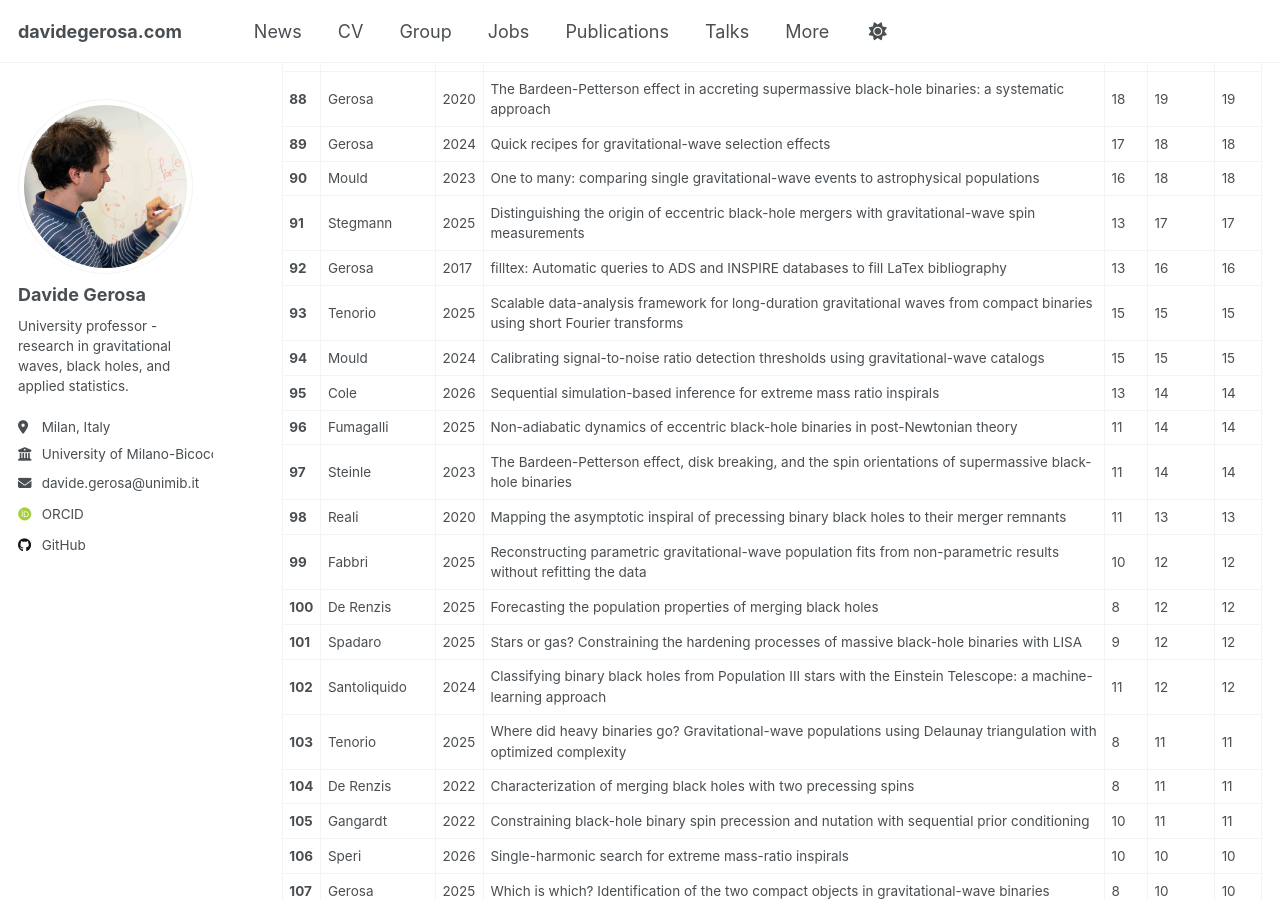
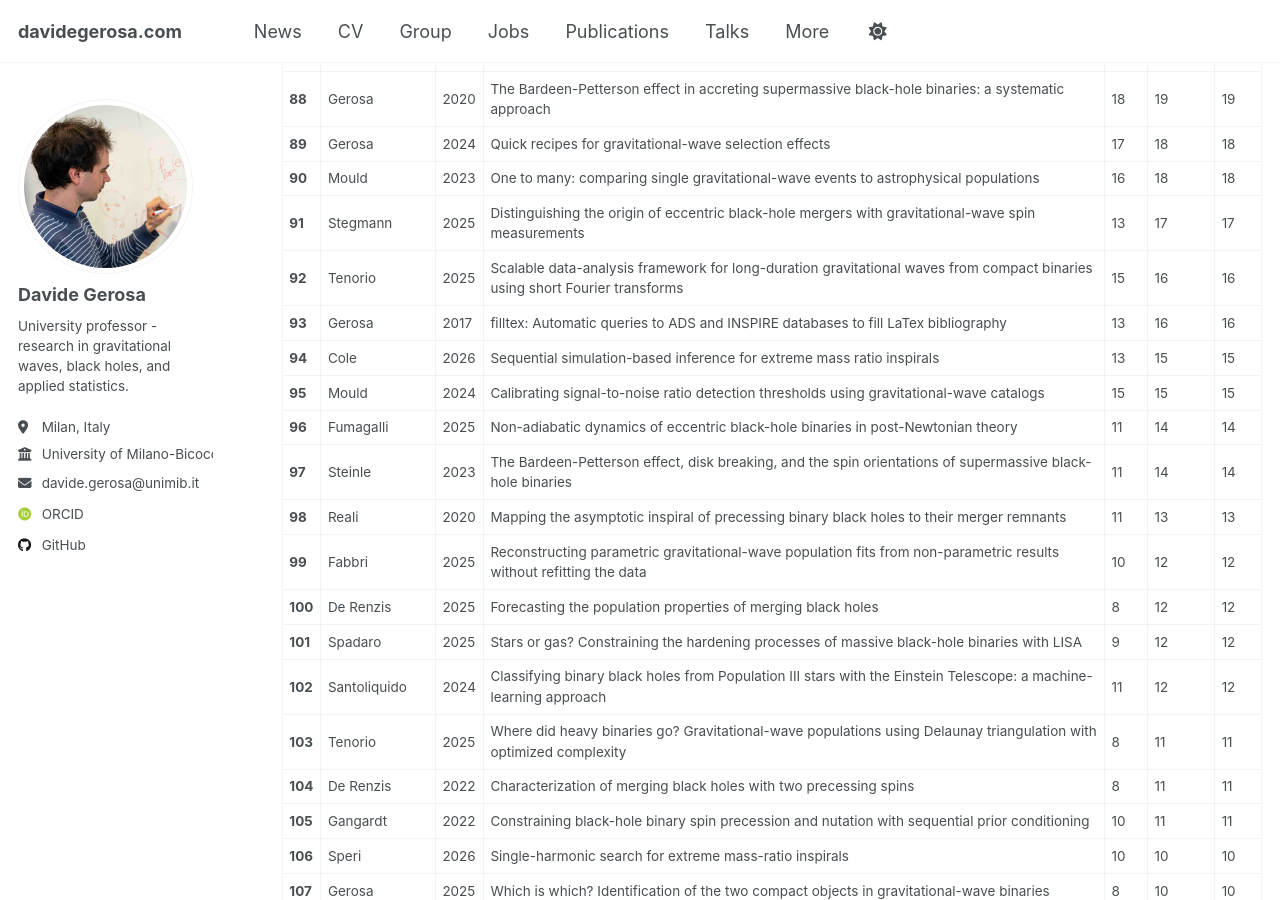
Before and after one commit to dgerosa/website, a Jekyll site: the page built from _pages/citations.md, in a window 1280 px wide and 900 px high, scrolled down 4008 px. Built offline with Jekyll 4.4.1, drawn with Linux system fonts in a browser that asks for light colours; some web fonts are replaced; some of the changed text lies outside the part shown.

Commit message:
Website update from workflow

```diff
--- a/_pages/_citations.md
+++ b/_pages/_citations.md
@@ -100,10 +100,10 @@
 | **89** | Gerosa | 2024 | Quick recipes for gravitational-wave selection effects | 17 | 18 | 18 |
 | **90** | Mould | 2023 | One to many: comparing single gravitational-wave events to astrophysical populations | 16 | 18 | 18 |
 | **91** | Stegmann | 2025 | Distinguishing the origin of eccentric black-hole mergers with gravitational-wave spin measurements | 13 | 17 | 17 |
-| **92** | Gerosa | 2017 | filltex: Automatic queries to ADS and INSPIRE databases to fill LaTex bibliography | 13 | 16 | 16 |
-| **93** | Tenorio | 2025 | Scalable data-analysis framework for long-duration gravitational waves from compact binaries using short Fourier transforms | 15 | 15 | 15 |
-| **94** | Mould | 2024 | Calibrating signal-to-noise ratio detection thresholds using gravitational-wave catalogs | 15 | 15 | 15 |
-| **95** | Cole | 2026 | Sequential simulation-based inference for extreme mass ratio inspirals | 13 | 14 | 14 |
+| **92** | Tenorio | 2025 | Scalable data-analysis framework for long-duration gravitational waves from compact binaries using short Fourier transforms | 15 | 16 | 16 |
+| **93** | Gerosa | 2017 | filltex: Automatic queries to ADS and INSPIRE databases to fill LaTex bibliography | 13 | 16 | 16 |
+| **94** | Cole | 2026 | Sequential simulation-based inference for extreme mass ratio inspirals | 13 | 15 | 15 |
+| **95** | Mould | 2024 | Calibrating signal-to-noise ratio detection thresholds using gravitational-wave catalogs | 15 | 15 | 15 |
 | **96** | Fumagalli | 2025 | Non-adiabatic dynamics of eccentric black-hole binaries in post-Newtonian theory | 11 | 14 | 14 |
 | **97** | Steinle | 2023 | The Bardeen-Petterson effect, disk breaking, and the spin orientations of supermassive black-hole binaries | 11 | 14 | 14 |
 | **98** | Reali | 2020 | Mapping the asymptotic inspiral of precessing binary black holes to their merger remnants | 11 | 13 | 13 |
```
Also changed, not shown: other parts of _pages/_citations.md (+11 -11 lines), _pages/_group.md (+1 -1 lines), _pages/_publications.md (+1 -1 lines), _pages/_talks.md (+1 -1 lines).
